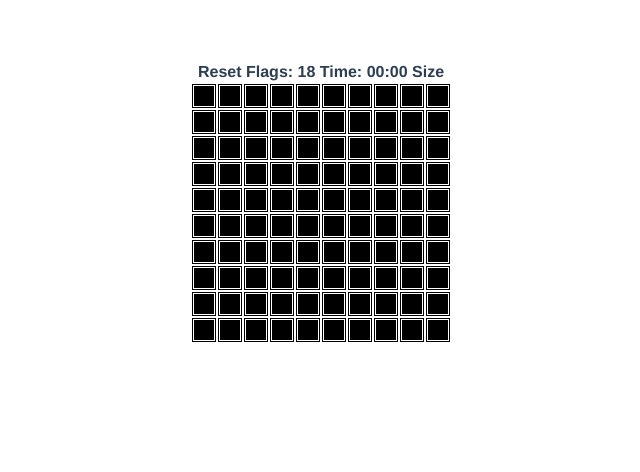
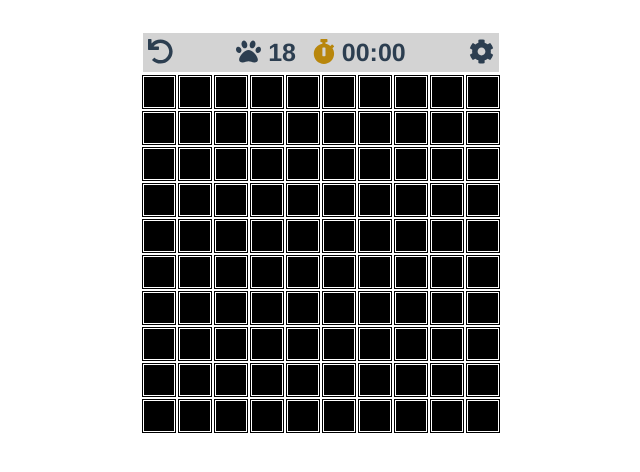
Before and after one commit to wwofford/vuejs-minesweeper, a Vue app: page / in a window 1280 px wide. Shown: the top 472 px of the page, without its empty margins (319-959 px from the left). Built offline with nearby package versions, Linux system fonts and the light colour scheme.

Commit message:
Added theme of Mouse(pointer) vs Cat(mines), add fontawesome icons

```diff
--- a/src/App.vue
+++ b/src/App.vue
@@ -22,6 +22,6 @@ export default {
   -moz-osx-font-smoothing: grayscale;
   text-align: center;
   color: #2c3e50;
-  margin-top: 60px;
+  margin-top: 30px;
 }
 </style>
--- a/src/components/Cell.vue
+++ b/src/components/Cell.vue
@@ -2,15 +2,17 @@
     <div class="box"
         :class="{
             default: !isOpen,
-            flag : hasFlag && !isOpen,
-            mine: gameOver && !explosionTriggered && hasMine && !hasFlag,
             explosion: gameOver && explosionTriggered,
             open: isOpen && !explosionTriggered
         }"
         @click="cellOpened"
         @contextmenu.prevent="flagToggle"
     >
-        {{ neighboringMines !== 0 && !hasMine ? neighboringMines : null}}
+        <font-awesome-icon v-if="hasFlag && !isOpen" class="flag" icon="paw" />
+        <font-awesome-icon v-else-if="gameOver && !explosionTriggered && hasMine && !hasFlag"  class="mine" icon="cat" />
+        <span v-else>
+            {{ neighboringMines !== 0 && !hasMine ? neighboringMines : null}}
+        </span>
     </div>
 </template>
 
@@ -91,9 +93,9 @@
 
 <style scoped>
     .box {
-        width: 20px;
-        height: 20px;
-        cursor: pointer;
+        width: 30px;
+        height: 30px;
+        font-size: 25px;
         -webkit-touch-callout: none; /* iOS Safari */
         -webkit-user-select: none; /* Safari */
         -moz-user-select: none; /* Firefox */
@@ -101,11 +103,10 @@
         user-select: none; /* Non-prefixed version, currently supported by Chrome and Opera */
     }
     .flag {
-        background: forestgreen !important;
-        color: forestgreen !important;
+        color: white !important;
     }
     .mine {
-        background: orange !important;
+        color: #ff8300 !important;
     }
     .explosion {
         background: red;
--- a/src/components/GameInfo.vue
+++ b/src/components/GameInfo.vue
@@ -1,22 +1,22 @@
 <template>
-    <div>
-        <span @click="$emit('reset-grid')">
-            Reset
+    <div class="default">
+        <span class="icon-reset" @click="$emit('reset-grid')">
+            <font-awesome-icon icon="undo" />
         </span>
         <span>
-            Flags: {{remainingFlags}}
+            <font-awesome-icon icon="paw" /> {{remainingFlags}}
         </span>
         <span>
-            Time: {{displayedTime}}
+            <font-awesome-icon class="icon-clock" icon="stopwatch" /> {{displayedTime}}
         </span>
-        <span style="position:relative;">
-            <span @click="toggleSettings">Size</span>
+        <span class="icon-setting" @click="toggleSettings" style="position:relative;">
+            <font-awesome-icon icon="cog" />
             <div v-if="openDropdown" class='menu'>
-				<div class="menu-item" v-for="{ title, rows, columns} in extraSettings"
+                <div class="menu-item" v-for="{ title, rows, columns} in extraSettings"
                      @click="askForNewGrid(rows, columns)" :key="'setting' + title">
                     {{ title }}
                 </div>
-			</div>
+            </div>
         </span>
     </div>
 </template>
@@ -42,9 +42,9 @@
                         columns: 20
                     },
                     {
-                        title: "30 x 50",
-                        rows: 30,
-                        columns: 50
+                        title: "20 x 40",
+                        rows: 20,
+                        columns: 40
                     }
                 ]
             }
@@ -89,7 +89,6 @@
                 this.displayedTime = ("0" + Math.floor(this.time/60)).slice(-3) + ":" + ("0" + (this.time % 60)).slice(-2);
             },
             askForNewGrid(rows, columns) {
-                this.openDropdown = false;
                 this.$emit('change-size', rows, columns);
             },
             toggleSettings(){
@@ -100,6 +99,23 @@
 </script>
 
 <style scoped>
+    .default {
+        font-size: 25px;
+        background-color: lightgray;
+        padding:5px 5px 5px 5px;
+    }
+    .icon-reset {
+        float: left;
+        cursor: pointer;
+    }
+    .icon-clock {
+        padding-left: 10px;
+        color: darkgoldenrod;
+    }
+    .icon-setting {
+        float: right;
+        cursor: pointer;
+    }
     .menu {
         background-color: #fff;
         background-clip: padding-box;
--- a/src/main.js
+++ b/src/main.js
@@ -4,9 +4,9 @@ import App from './App.vue'
 Vue.component('font-awesome-icon', FontAwesomeIcon)
 import { FontAwesomeIcon } from '@fortawesome/vue-fontawesome'
 import { library } from '@fortawesome/fontawesome-svg-core'
-import { faFlag } from '@fortawesome/free-solid-svg-icons'
+import { faFlag, faCat, faStopwatch, faUndo, faCog, faPaw } from '@fortawesome/free-solid-svg-icons'
 
-library.add( faFlag )
+library.add( faFlag, faCat, faStopwatch, faUndo, faCog, faPaw )
 
 Vue.config.productionTip = false
 
```
